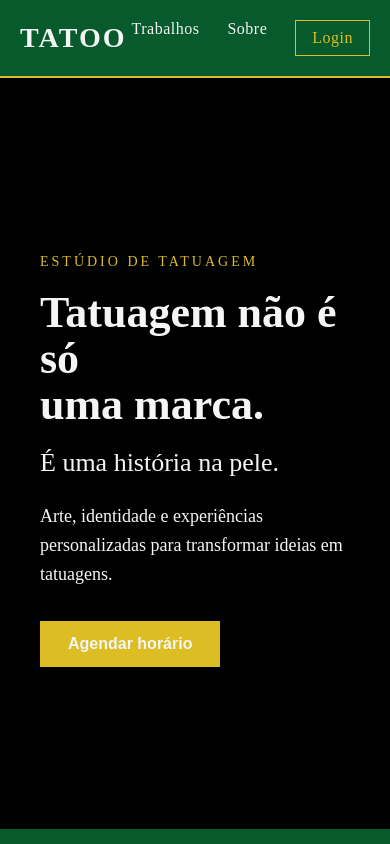
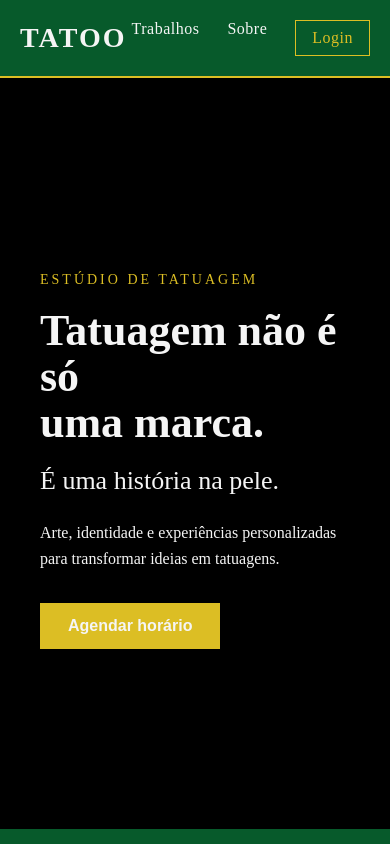
Before and after one commit to nvini16/TATOO, a React (Vite) app: page / in a window 390 px wide. Shown: the top 844 px of the page. Built offline with nearby package versions, Linux system fonts and the light colour scheme.

Commit message:
fix: corrige texto e responsividade do hero

```diff
--- a/src/App.jsx
+++ b/src/App.jsx
@@ -43,7 +43,7 @@ function App() {
         <div className="section-heading">
           <p>Nosso trabalho</p>
 
-        <h2>Arte. Precisão. Indentidade.</h2>
+        <h2>Arte. Precisão. Identidade.</h2>
         </div>
 
         <div>
--- a/src/index.css
+++ b/src/index.css
@@ -203,7 +203,7 @@ body {
 }
 
 @media (max-width: 767px) {
-  .hero > p:not(.hero-label) {
+  .hero-content > p:not(.hero-label) {
     font-size: 16px;
   }
 }
```
